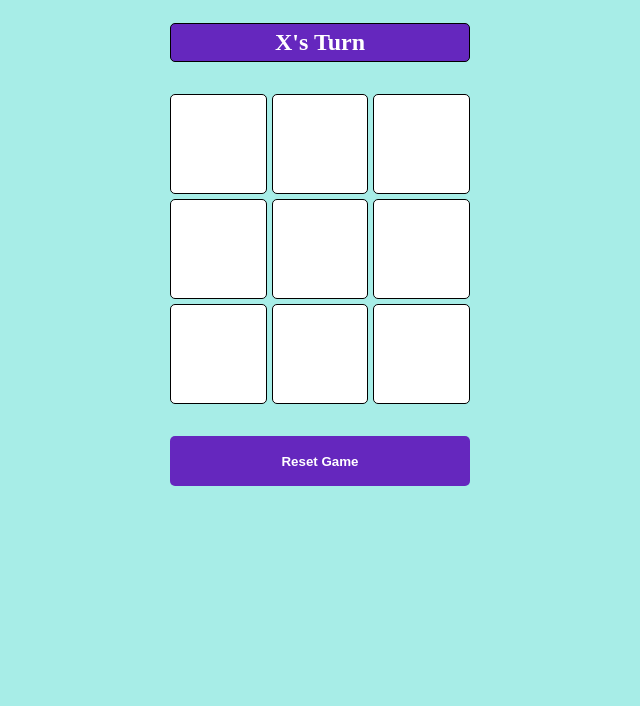
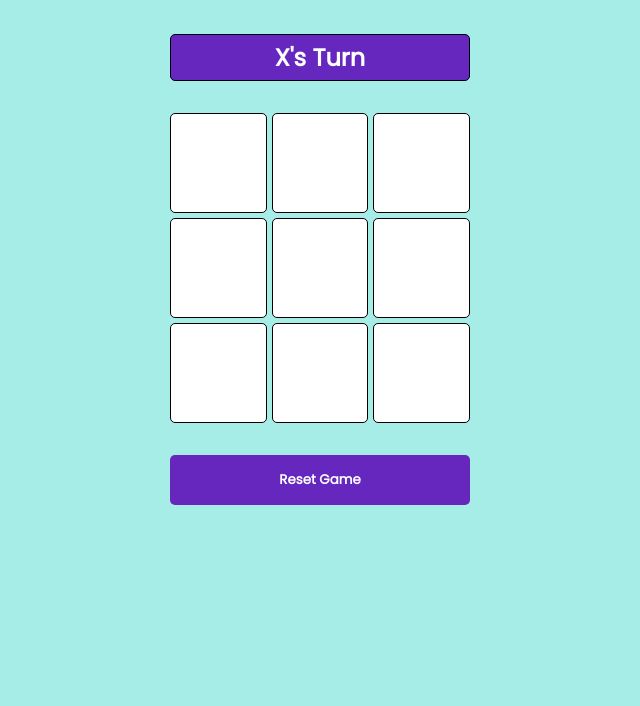
Before and after one commit to raikiran07/tic-tak-toe, a plain HTML site: page index.html in a window 1280 px wide. Shown: the part 94-800 px from the top of the page, without its empty margins (320-960 px from the left). Drawn offline with Linux system fonts and the light colour scheme.

Commit message:
font-family of the game is set to poppins

```diff
--- a/index.html
+++ b/index.html
@@ -5,6 +5,9 @@
     <meta name="viewport" content="width=device-width, initial-scale=1.0">
     <title>tictactoe</title>
     <link rel="stylesheet" href="./style.css">
+    <link rel="preconnect" href="https://fonts.googleapis.com">
+<link rel="preconnect" href="https://fonts.gstatic.com" crossorigin>
+<link href="https://fonts.googleapis.com/css2?family=Poppins&display=swap" rel="stylesheet">
 </head>
 <body>
     <h1>Tic-Tac-Toe Game</h1>
--- a/style.css
+++ b/style.css
@@ -4,6 +4,7 @@
     box-sizing:border-box;
     text-align:center;
     background-color:#A7EDE7;
+    font-family: 'Poppins', sans-serif;
 }
 
 h1,h2{
```
